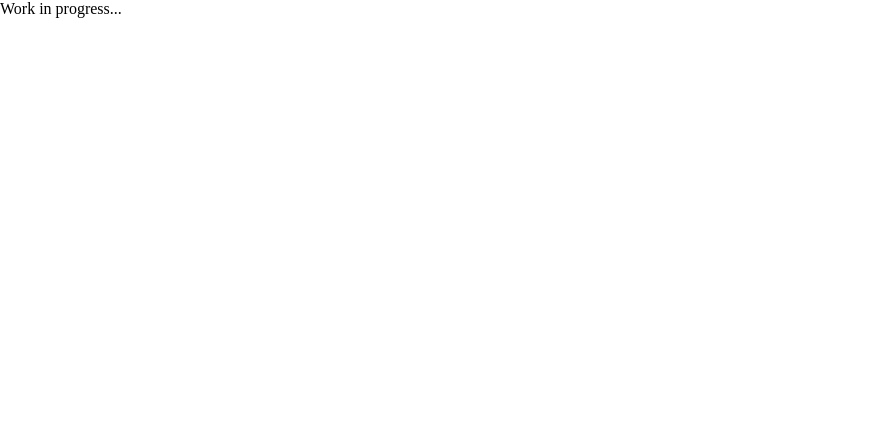
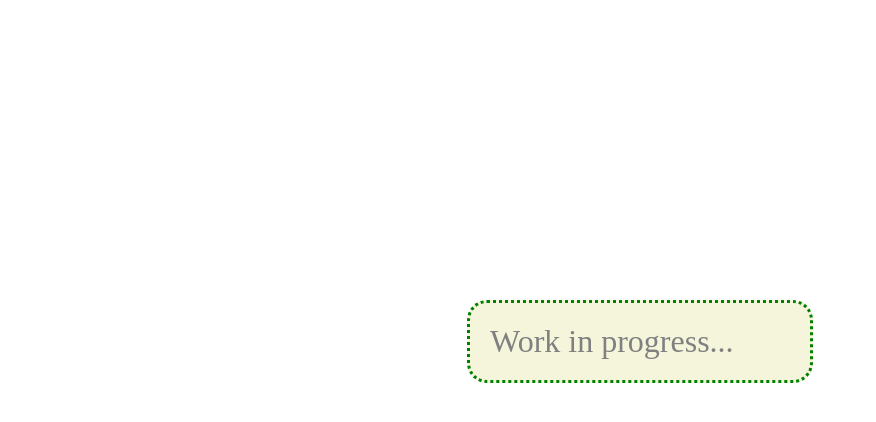
Before and after one commit to PiotrekSzyszko/personal-site, a plain HTML site: page index.html in a window 1280 px wide. Shown: the whole page, without its empty margins (0-876 px from the left). Drawn offline with nearby package versions, Linux system fonts and the light colour scheme; a web font is replaced by a local one.

Commit message:
Update styles.css

```diff
--- a/styles.css
+++ b/styles.css
@@ -1,7 +1,11 @@
-.main {
-  width: 100%;
-  margin: auto;
+main {
+  display: block;
+  width: 300px;
+  margin: 300px auto;
+  padding: 20px;
   background-color: beige;
   color: gray;
-  font-size: large;
+  font-size: xx-large;
+  border-radius: 20px;
+  border: dotted green;
 }
```
